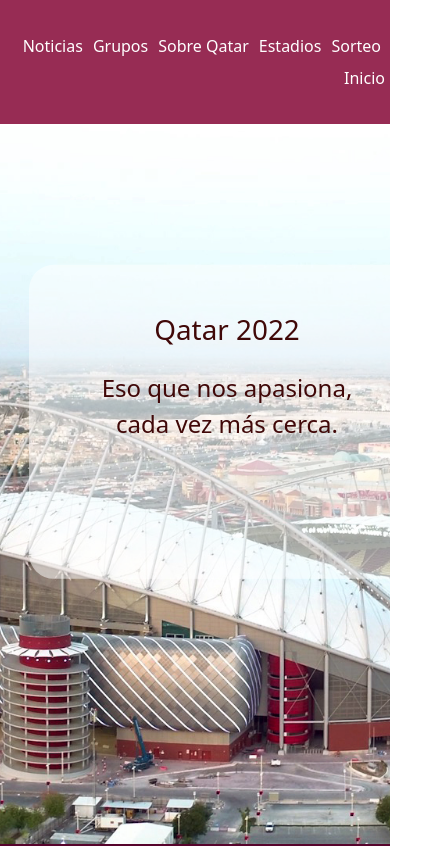
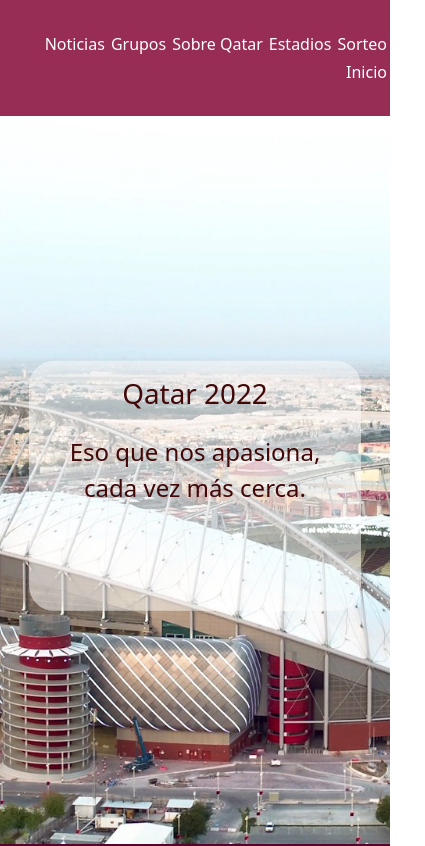
Before and after one commit to Ga77777/Ga77777.github.io, a website built with Parcel: page index.html in a window 390 px wide. Shown: the top 846 px of the page, 425 px wide, since content can reach past the window. Built offline with nearby package versions, Linux system fonts and the light colour scheme.

Commit message:
CSS formating + margin fix on hero

```diff
--- a/css/main.css
+++ b/css/main.css
@@ -59,6 +59,7 @@ body {
   background-color: #400822;
 }
 
+/* LANDING PAGE AND ITS ELEMENTS*/
 
 .landingPage {
   background-color: #000;
@@ -86,8 +87,6 @@ body {
   margin: 7rem;
 }
 
-
-
 @media (max-width: 768px) {
   .hero {
     top: 30%;
@@ -97,12 +96,12 @@ body {
     border-radius: 25px;
     max-width: fit-content;
     text-align: center;
-    margin: 0;
-    margin-left: 4rem;
+    margin: 4rem;
     position: absolute;
     top: 50%;
     -ms-transform: translateY(-50%);
     transform: translateY(-50%);
+    padding: 1rem;
   }
 }
 
@@ -110,11 +109,30 @@ body {
   display: inline-block;
 }
 
-
 @media (max-width: 1100px) {
   #trailerYoutube {
     display: none;
   }
+}
+
+/* NAV STYLES */
+
+nav {
+  position:absolute;
+  z-index: 1000;
+  display: block;
+  background-color: #8C1642;
+  border-bottom: 2px solid white;
+  padding: 30px 0 30px 0;
+  opacity: 0.9;
+  max-width: 100vw;
+}
+
+.sticky {
+  position: fixed;
+  z-index: 1000;
+  top: 0;
+  width: 100%;
 }
 
 .logo {
@@ -179,7 +197,7 @@ nav li a {
     display: inline;
     float: right;
     margin: 0;
-    padding: 2px;
+    padding: 0;
   }
 
   nav li a {
@@ -195,26 +213,12 @@ nav li a:hover {
   background-color: #400822;
 }
 
-nav {
-  position:absolute;
-  z-index: 1000;
-  display: block;
-  background-color: #8C1642;
-  border-bottom: 2px solid white;
-  padding: 30px 0 30px 0;
-  opacity: 0.9;
-}
-
-.sticky {
-  position: fixed;
-  z-index: 1000;
-  top: 0;
-  width: 100%;
-}
-
+/* GRUPOS */
 .equipoP {
   margin: 20px;
 }
+
+/* ESTADIOS */
 
 .estadioCard {
   width: 18rem;
@@ -249,13 +253,13 @@ nav {
 }
 
 
+/* FLIPDOWN */
 
 @media (max-width: 1100px) {
 
   .flipdown {
     width: 450px;
     height: 97px;
-
   }
 }
 
@@ -266,7 +270,6 @@ nav {
     width: 400px;
     height: 86px;
     margin: auto;
-
   }
 }
 
@@ -279,6 +282,7 @@ nav {
     padding: 0;
   }
 }
+
 
 
 /*
```
